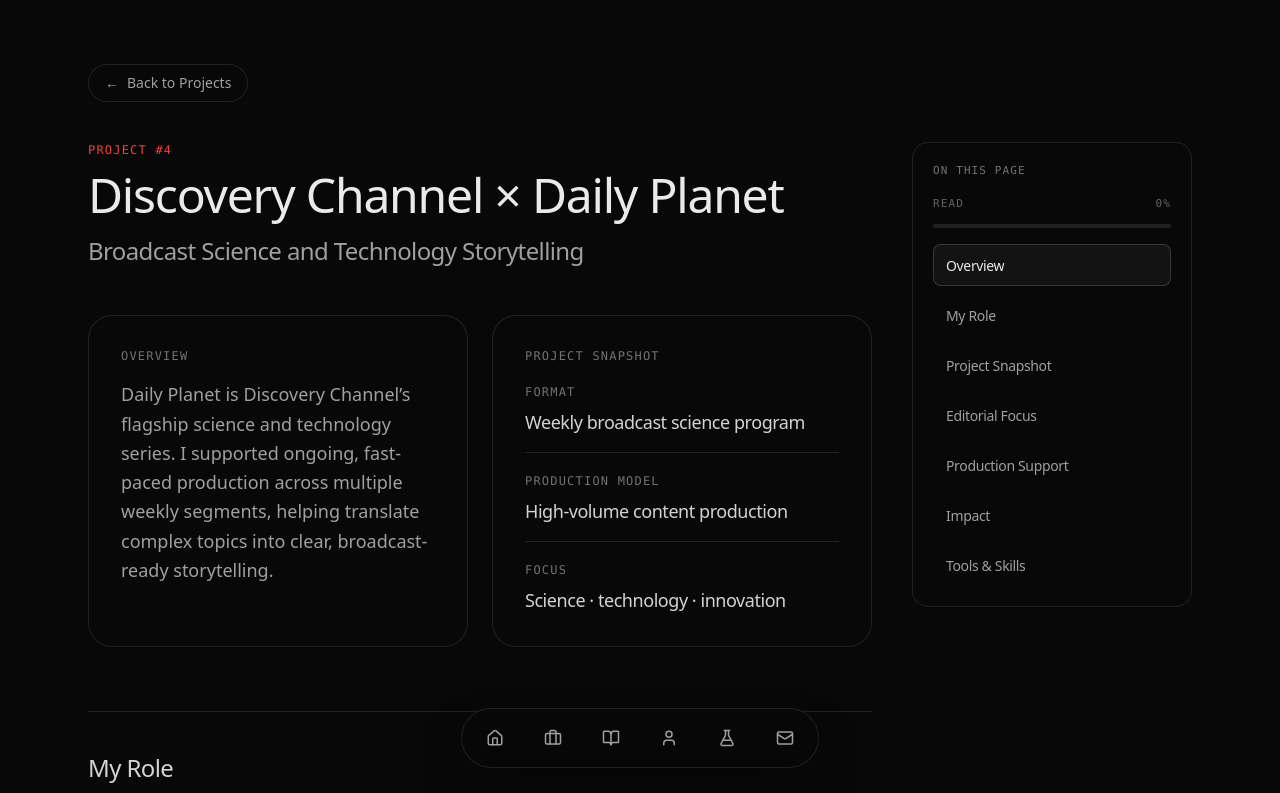
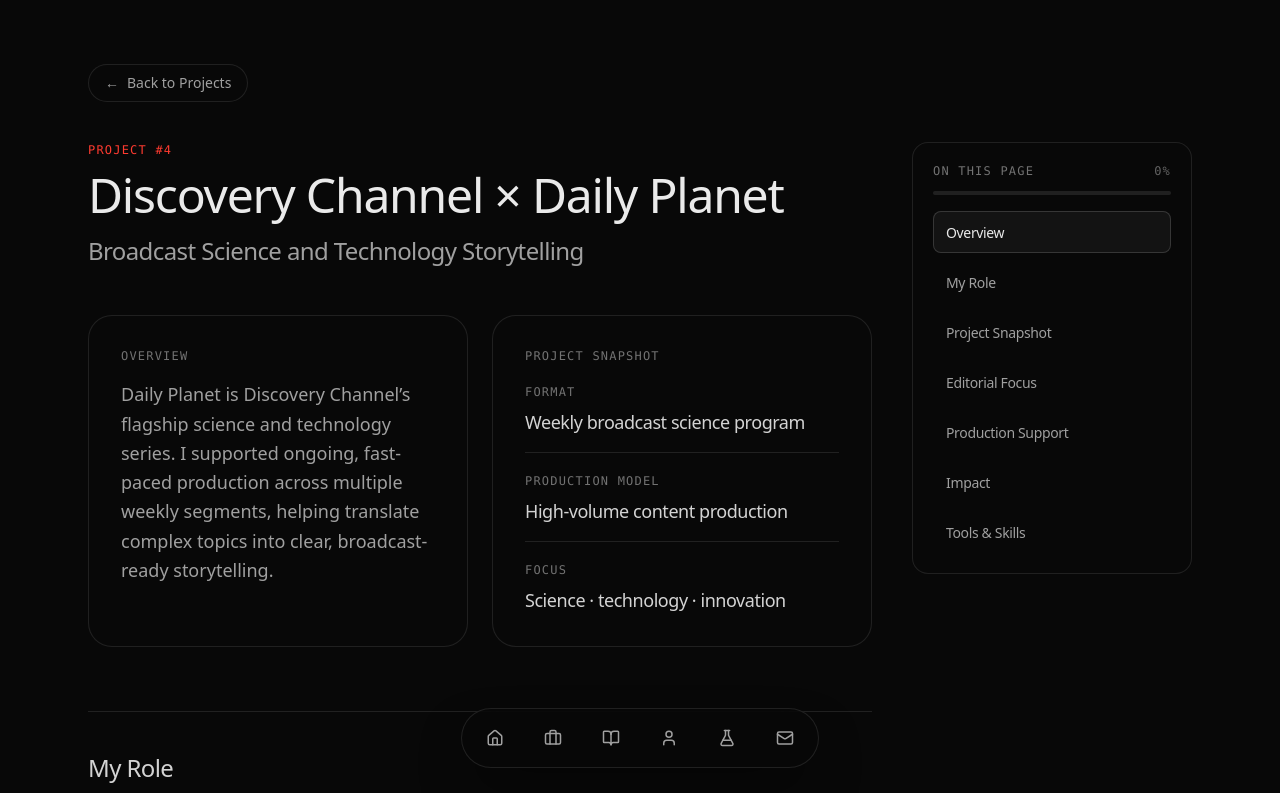
Before and after one commit to sarahsarahsarahX3/Personal-website-, a Next.js app: page /work/discovery-daily-planet in a window 1280 px wide. Shown: the top 793 px of the page. Built offline with nearby package versions, Linux system fonts and the light colour scheme; a web font is replaced by a local one.

Commit message:
on page nav update

```diff
--- a/app/work/discovery-daily-planet/page.tsx
+++ b/app/work/discovery-daily-planet/page.tsx
@@ -260,16 +260,12 @@ function DesktopRail({
     <aside className="hidden lg:block">
       <div className="sticky top-28 space-y-6">
         <div className="rounded-2xl border border-white/10 bg-surface-alt/10 p-5">
-          <p className="text-[11px] font-mono uppercase tracking-widest text-text-secondary/70">On this page</p>
-
-          <div className="mt-4">
-            <div className="flex items-center justify-between text-[11px] font-mono uppercase tracking-widest text-text-secondary/60">
-              <span>Read</span>
-              <span>{Math.round(progress * 100)}%</span>
-            </div>
-            <div className="mt-3 h-1 rounded-full bg-white/10 overflow-hidden" aria-hidden="true">
-              <div className="h-full bg-accent/60" style={{ width: `${Math.round(progress * 100)}%` }} />
-            </div>
+          <div className="flex items-center justify-between gap-3">
+            <p className="text-xs font-mono uppercase tracking-widest text-text-secondary/70">On this page</p>
+            <p className="text-xs font-mono uppercase tracking-widest text-text-secondary/60">{Math.round(progress * 100)}%</p>
+          </div>
+          <div className="mt-3 h-1 rounded-full bg-white/10 overflow-hidden" aria-hidden="true">
+            <div className="h-full bg-accent/60" style={{ width: `${Math.round(progress * 100)}%` }} />
           </div>
 
           <ul className="mt-4 space-y-2" role="list">
--- a/app/work/discovery-mighty-cruise-ships/page.tsx
+++ b/app/work/discovery-mighty-cruise-ships/page.tsx
@@ -294,16 +294,12 @@ function DesktopRail({
     <aside className="hidden lg:block">
       <div className="sticky top-28 space-y-6">
         <div className="rounded-2xl border border-white/10 bg-surface-alt/10 p-5">
-          <p className="text-[11px] font-mono uppercase tracking-widest text-text-secondary/70">On this page</p>
-
-          <div className="mt-4">
-            <div className="flex items-center justify-between text-[11px] font-mono uppercase tracking-widest text-text-secondary/60">
-              <span>Read</span>
-              <span>{Math.round(progress * 100)}%</span>
-            </div>
-            <div className="mt-3 h-1 rounded-full bg-white/10 overflow-hidden" aria-hidden="true">
-              <div className="h-full bg-accent/60" style={{ width: `${Math.round(progress * 100)}%` }} />
-            </div>
+          <div className="flex items-center justify-between gap-3">
+            <p className="text-xs font-mono uppercase tracking-widest text-text-secondary/70">On this page</p>
+            <p className="text-xs font-mono uppercase tracking-widest text-text-secondary/60">{Math.round(progress * 100)}%</p>
+          </div>
+          <div className="mt-3 h-1 rounded-full bg-white/10 overflow-hidden" aria-hidden="true">
+            <div className="h-full bg-accent/60" style={{ width: `${Math.round(progress * 100)}%` }} />
           </div>
 
           <ul className="mt-4 space-y-2" role="list">
```
